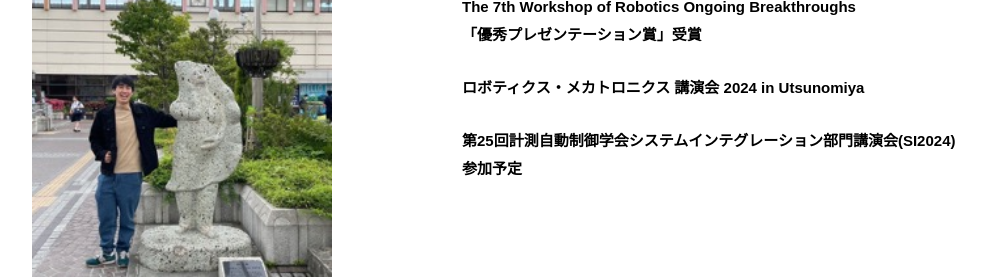
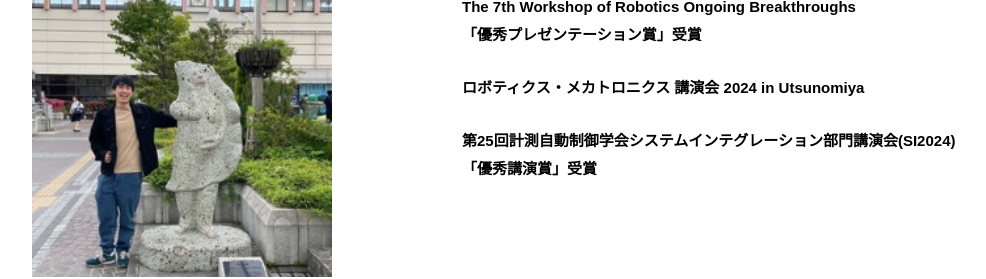
Before and after one commit to YukiMiyazaki13120/AWS-Portfolio, a plain HTML site: page study.html in a window 1280 px wide. Shown: the part 1680-1959 px from the top of the page, without its empty margins (143-1129 px from the left). Drawn offline with Linux system fonts and the light colour scheme.

Commit message:
modified SI

```diff
--- a/study.html
+++ b/study.html
@@ -75,7 +75,7 @@
 
         <p><b>The 7th Workshop of Robotics Ongoing Breakthroughs <br>「優秀プレゼンテーション賞」受賞</b></p>
 				<p><b>ロボティクス・メカトロニクス 講演会 2024 in Utsunomiya</b></p>
-				<p><b>第25回計測自動制御学会システムインテグレーション部門講演会(SI2024)　参加予定</b></p>
+				<p><b>第25回計測自動制御学会システムインテグレーション部門講演会(SI2024)　 <br>「優秀講演賞」受賞</b></p>
       </div>
       <img src="./images/concept/Academia.jpg" alt="学会の写真">
     </div>
```
